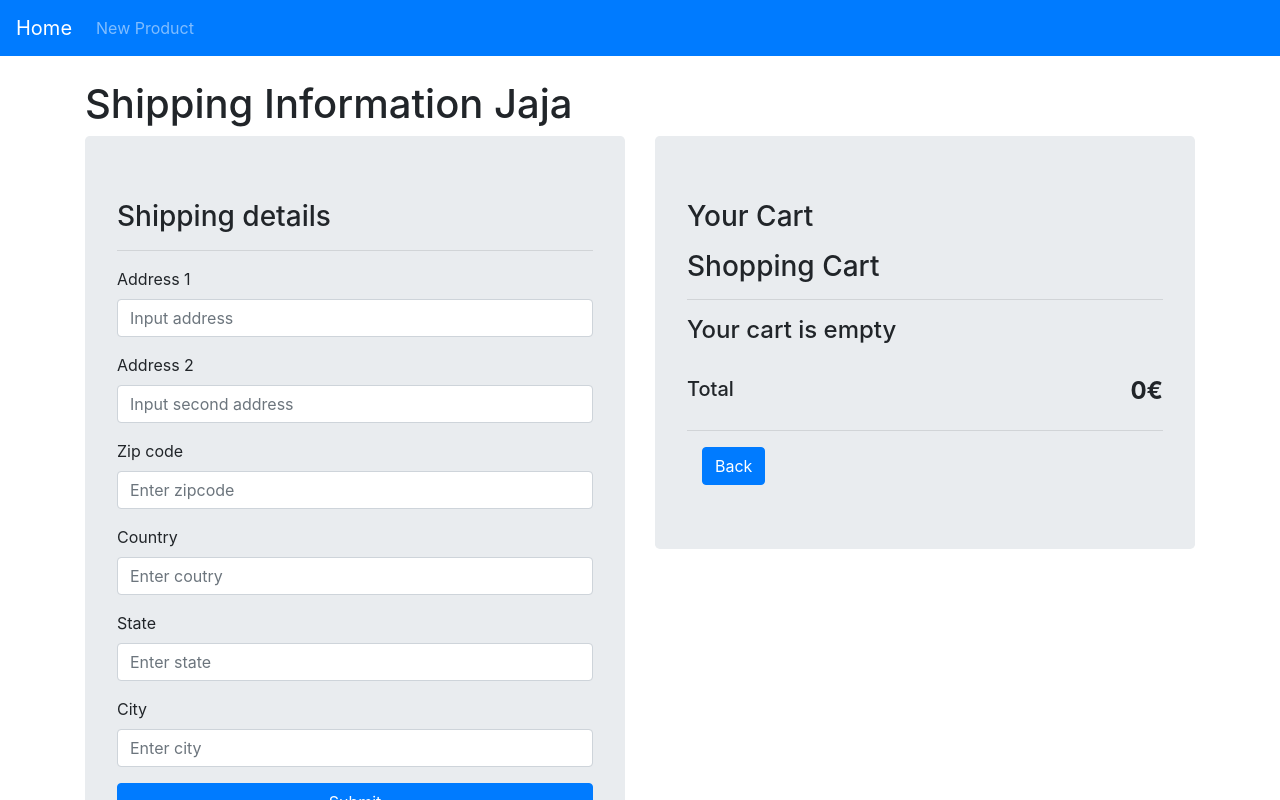
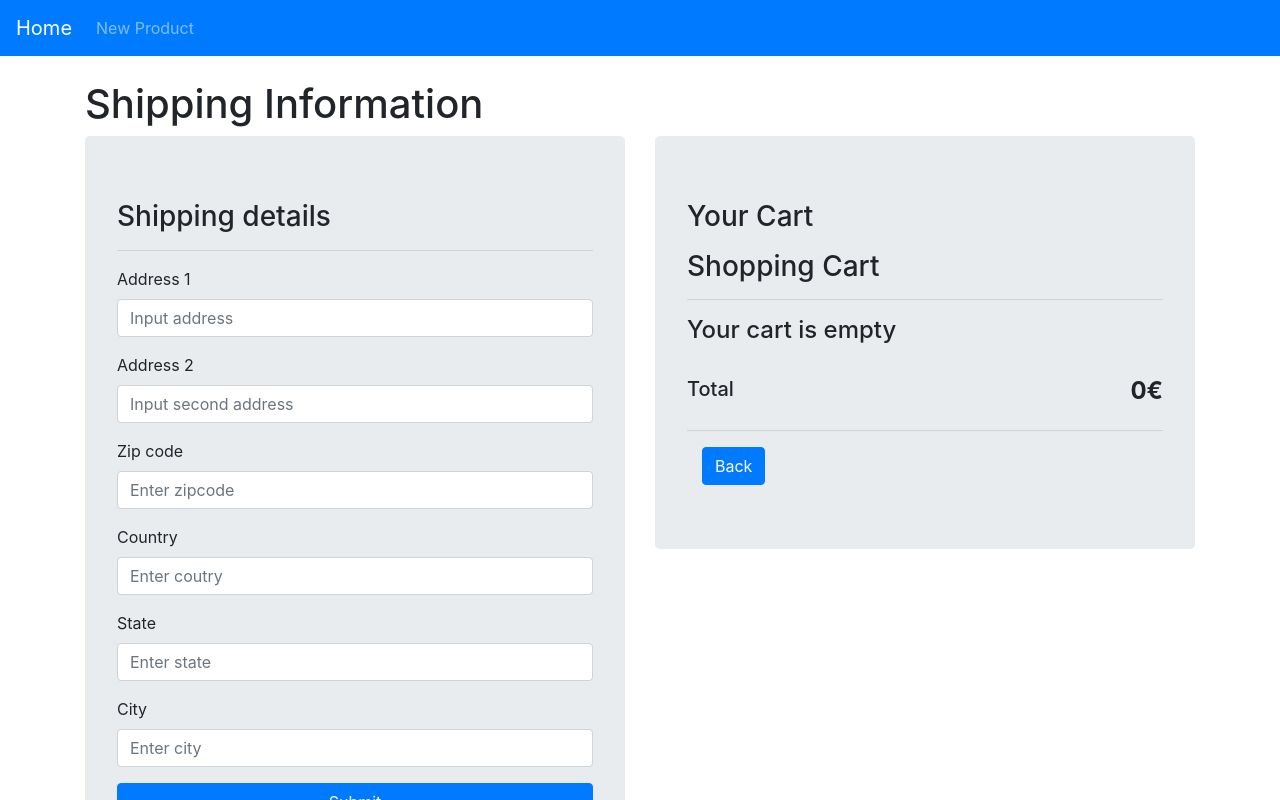
Before and after one commit to assembler-institute/react-shopping-cart-context, a React (Create React App) app: page /checkout/step-2 in a window 1280 px wide. Shown: the top 800 px of the page. Built offline with nearby package versions, Linux system fonts and the light colour scheme.

Commit message:
feat: testing 4

```diff
--- a/src/pages/Shipping/Shipping.js
+++ b/src/pages/Shipping/Shipping.js
@@ -9,7 +9,7 @@ import CartSummary from "../../components/CartSummary/CartSummary";
 function Shipping({ cartItems, handleChange, handleRemove }) {
   return (
     <>
-      <h1>Shipping Information Jaja</h1>
+      <h1>Shipping Information</h1>
       <div className="row">
         <div className="col col-6">
           <header className="jumbotron">
```
